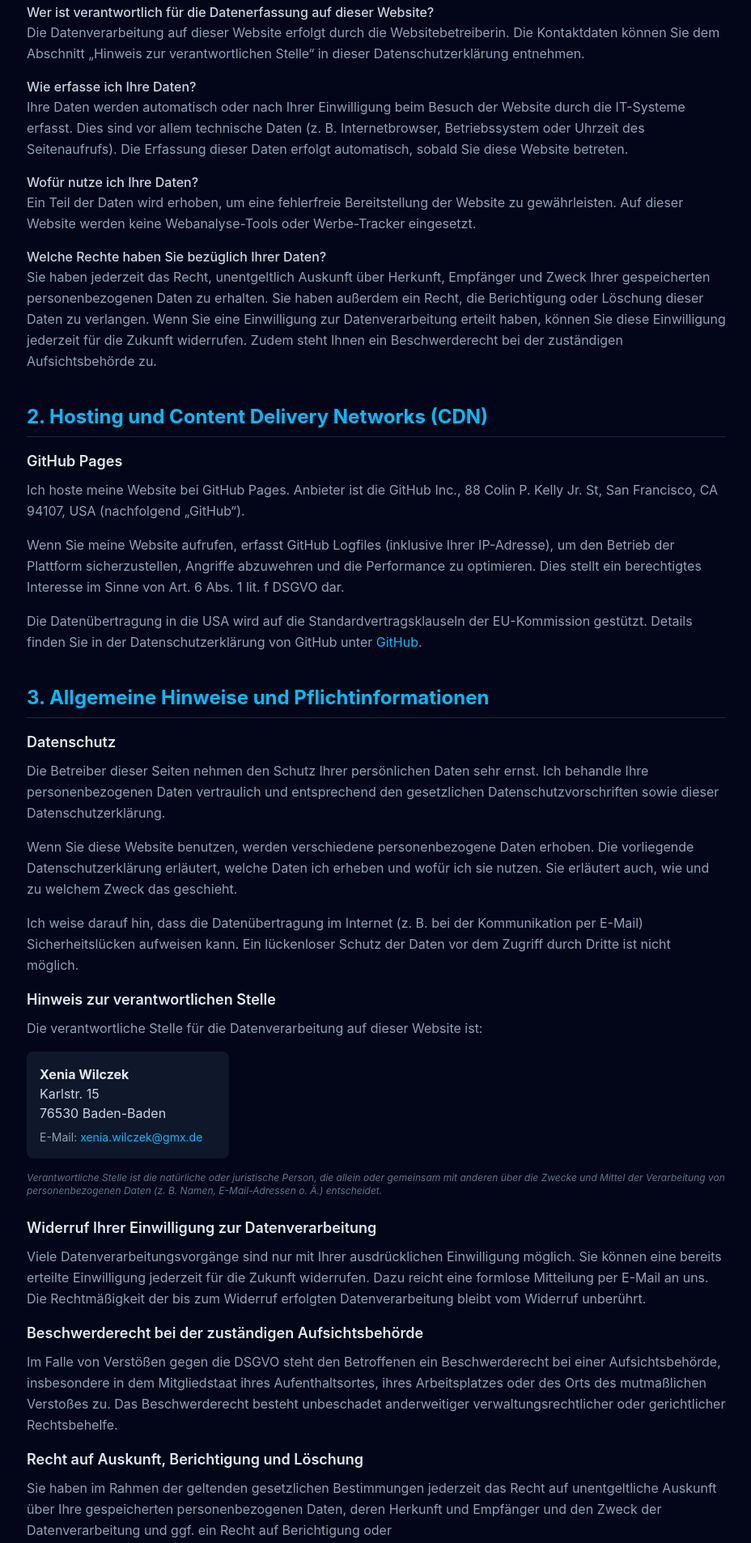
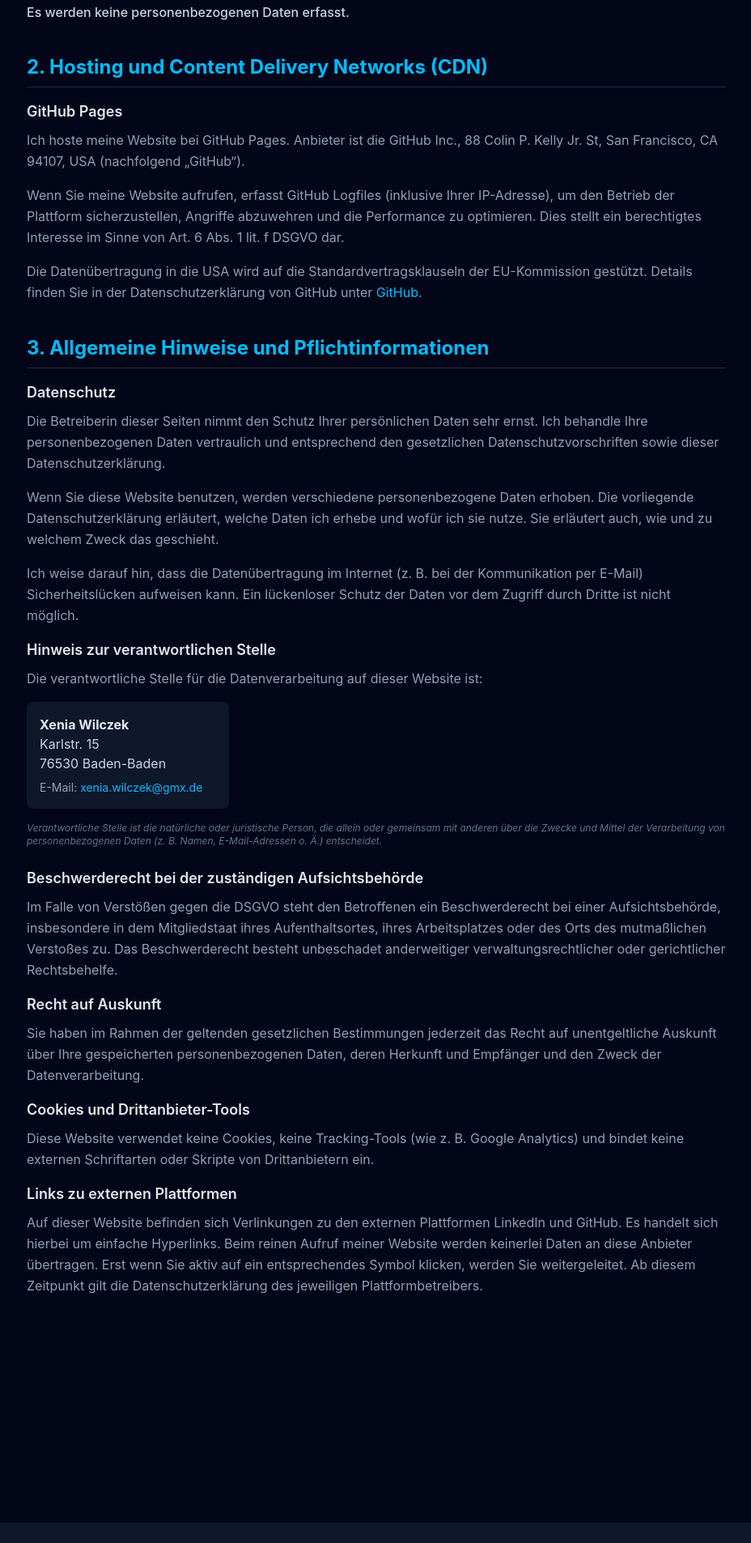
Before and after one commit to XeniaWilczek/PortfolioWebsite, a website built with Vite: page datenschutz.html in a window 1280 px wide. Shown: the part 460-2366 px from the top of the page at 81% size, without its empty margins (175-1103 px from the left). Built offline with nearby package versions, Linux system fonts and the light colour scheme.

Commit message:
Correct Datenschutz and Impressum

```diff
--- a/datenschutz.html
+++ b/datenschutz.html
@@ -55,46 +55,7 @@
             Datenerfassung auf dieser Website
           </h3>
           <p class="text-slate-300 font-medium mt-2">
-            Wer ist verantwortlich für die Datenerfassung auf dieser Website?
-          </p>
-          <p class="text-slate-400 mb-4 leading-relaxed">
-            Die Datenverarbeitung auf dieser Website erfolgt durch die
-            Websitebetreiberin. Die Kontaktdaten können Sie dem Abschnitt
-            „Hinweis zur verantwortlichen Stelle“ in dieser Datenschutzerklärung
-            entnehmen.
-          </p>
-
-          <p class="text-slate-300 font-medium mt-2">
-            Wie erfasse ich Ihre Daten?
-          </p>
-          <p class="text-slate-400 mb-4 leading-relaxed">
-            Ihre Daten werden automatisch oder nach Ihrer Einwilligung beim
-            Besuch der Website durch die IT-Systeme erfasst. Dies sind vor allem
-            technische Daten (z. B. Internetbrowser, Betriebssystem oder Uhrzeit
-            des Seitenaufrufs). Die Erfassung dieser Daten erfolgt automatisch,
-            sobald Sie diese Website betreten.
-          </p>
-
-          <p class="text-slate-300 font-medium mt-2">
-            Wofür nutze ich Ihre Daten?
-          </p>
-          <p class="text-slate-400 mb-4 leading-relaxed">
-            Ein Teil der Daten wird erhoben, um eine fehlerfreie Bereitstellung
-            der Website zu gewährleisten. Auf dieser Website werden keine
-            Webanalyse-Tools oder Werbe-Tracker eingesetzt.
-          </p>
-
-          <p class="text-slate-300 font-medium mt-2">
-            Welche Rechte haben Sie bezüglich Ihrer Daten?
-          </p>
-          <p class="text-slate-400 mb-4 leading-relaxed">
-            Sie haben jederzeit das Recht, unentgeltlich Auskunft über Herkunft,
-            Empfänger und Zweck Ihrer gespeicherten personenbezogenen Daten zu
-            erhalten. Sie haben außerdem ein Recht, die Berichtigung oder
-            Löschung dieser Daten zu verlangen. Wenn Sie eine Einwilligung zur
-            Datenverarbeitung erteilt haben, können Sie diese Einwilligung
-            jederzeit für die Zukunft widerrufen. Zudem steht Ihnen ein
-            Beschwerderecht bei der zuständigen Aufsichtsbehörde zu.
+            Es werden keine personenbezogenen Daten erfasst.
           </p>
         </section>
 
@@ -143,7 +104,7 @@
 
           <h3 class="text-lg font-semibold mt-4 mb-2">Datenschutz</h3>
           <p class="text-slate-400 mb-4 leading-relaxed">
-            Die Betreiber dieser Seiten nehmen den Schutz Ihrer persönlichen
+            Die Betreiberin dieser Seiten nimmt den Schutz Ihrer persönlichen
             Daten sehr ernst. Ich behandle Ihre personenbezogenen Daten
             vertraulich und entsprechend den gesetzlichen
             Datenschutzvorschriften sowie dieser Datenschutzerklärung.
@@ -151,7 +112,7 @@
           <p class="text-slate-400 mb-4 leading-relaxed">
             Wenn Sie diese Website benutzen, werden verschiedene
             personenbezogene Daten erhoben. Die vorliegende Datenschutzerklärung
-            erläutert, welche Daten ich erheben und wofür ich sie nutzen. Sie
+            erläutert, welche Daten ich erhebe und wofür ich sie nutze. Sie
             erläutert auch, wie und zu welchem Zweck das geschieht.
           </p>
           <p class="text-slate-400 mb-4 leading-relaxed">
@@ -191,17 +152,6 @@
           </p>
 
           <h3 class="text-lg font-semibold mt-4 mb-2">
-            Widerruf Ihrer Einwilligung zur Datenverarbeitung
-          </h3>
-          <p class="text-slate-400 mb-4 leading-relaxed">
-            Viele Datenverarbeitungsvorgänge sind nur mit Ihrer ausdrücklichen
-            Einwilligung möglich. Sie können eine bereits erteilte Einwilligung
-            jederzeit für die Zukunft widerrufen. Dazu reicht eine formlose
-            Mitteilung per E-Mail an uns. Die Rechtmäßigkeit der bis zum
-            Widerruf erfolgten Datenverarbeitung bleibt vom Widerruf unberührt.
-          </p>
-
-          <h3 class="text-lg font-semibold mt-4 mb-2">
             Beschwerderecht bei der zuständigen Aufsichtsbehörde
           </h3>
           <p class="text-slate-400 mb-4 leading-relaxed">
@@ -213,34 +163,34 @@
             Rechtsbehelfe.
           </p>
 
-          <h3 class="text-lg font-semibold mt-4 mb-2">
-            Recht auf Auskunft, Berichtigung und Löschung
-          </h3>
+          <h3 class="text-lg font-semibold mt-4 mb-2">Recht auf Auskunft</h3>
           <p class="text-slate-400 mb-4 leading-relaxed">
             Sie haben im Rahmen der geltenden gesetzlichen Bestimmungen
             jederzeit das Recht auf unentgeltliche Auskunft über Ihre
             gespeicherten personenbezogenen Daten, deren Herkunft und Empfänger
-            und den Zweck der Datenverarbeitung und ggf. ein Recht auf
-            Berichtigung oder
+            und den Zweck der Datenverarbeitung.
           </p>
 
-
-
-                    <h3 class="text-lg font-semibold mt-4 mb-2">Cookies und Drittanbieter-Tools</h3>
+          <h3 class="text-lg font-semibold mt-4 mb-2">
+            Cookies und Drittanbieter-Tools
+          </h3>
           <p class="text-slate-400 mb-4 leading-relaxed">
-            Diese Website verwendet keine Cookies, keine Tracking-Tools (wie z. B.
-            Google Analytics) und bindet keine externen Schriftarten oder Skripte von
-            Drittanbietern ein.
+            Diese Website verwendet keine Cookies, keine Tracking-Tools (wie z.
+            B. Google Analytics) und bindet keine externen Schriftarten oder
+            Skripte von Drittanbietern ein.
           </p>
 
-          <h3 class="text-lg font-semibold mt-4 mb-2">Links zu externen Plattformen</h3>
+          <h3 class="text-lg font-semibold mt-4 mb-2">
+            Links zu externen Plattformen
+          </h3>
           <p class="text-slate-400 mb-4 leading-relaxed">
-            Auf dieser Website befinden sich Verlinkungen zu den externen Plattformen
-            LinkedIn und GitHub. Es handelt sich hierbei um einfache Hyperlinks.
-            Beim reinen Aufruf unserer Website werden keinerlei Daten an diese Anbieter
-            übertragen. Erst wenn Sie aktiv auf ein entsprechendes Symbol klicken,
-            werden Sie weitergeleitet. Ab diesem Zeitpunkt gilt die Datenschutzerklärung
-            des jeweiligen Plattformbetreibers.
+            Auf dieser Website befinden sich Verlinkungen zu den externen
+            Plattformen LinkedIn und GitHub. Es handelt sich hierbei um einfache
+            Hyperlinks. Beim reinen Aufruf meiner Website werden keinerlei Daten
+            an diese Anbieter übertragen. Erst wenn Sie aktiv auf ein
+            entsprechendes Symbol klicken, werden Sie weitergeleitet. Ab diesem
+            Zeitpunkt gilt die Datenschutzerklärung des jeweiligen
+            Plattformbetreibers.
           </p>
         </section>
       </main>
@@ -248,14 +198,8 @@
 
     <footer class="bg-slate-900 px-6 text-center mt-24 lg:mt-48 py-10">
       <a href="./impressum.html" class="mr-4 hover:underline">Impressum</a>
-        <a href="./datenschutz.html" class="mr-4 hover:underline">Datenschutz</a>
+      <a href="./datenschutz.html" class="mr-4 hover:underline">Datenschutz</a>
       <span>&copy;&nbsp;Xenia Wilczek</span>
     </footer>
   </body>
 </html>
-
-        </section>
-      </main>
-    </div>
-  </body>
-</html>
--- a/impressum.html
+++ b/impressum.html
@@ -11,8 +11,9 @@
     <div class="container mx-auto mt-10 px-4 lg:mt-16 lg:px-8">
       <a
         href="./index.html"
-        class="flex gap-2 m-4 text-sky-400 hover:text-sky-300 transition-colors"
-        ><svg
+        class="flex gap-2 m-4 text-sky-400 hover:text-sky-300 transition-colors w-fit"
+      >
+        <svg
           xmlns="http://www.w3.org/2000/svg"
           fill="none"
           viewBox="0 0 24 24"
@@ -26,22 +27,34 @@
             d="M6.75 15.75 3 12m0 0 3.75-3.75M3 12h18"
           />
         </svg>
-        Zurück</a
-      >
+        Zurück
+      </a>
 
-      <main class="text-center">
-        <h1 class="text-3xl font-bold mt-28 lg:text-4xl">Impressum</h1>
-        <h2 class="text-xl font-bold mt-8 lg:text-2xl">Angaben gemäß §5 TMG</h2>
+      <main class="max-w-4xl mx-auto mt-12 px-4 pb-12 lg:mt-20 text-center">
+        <h1 class="text-3xl font-bold mb-8 lg:text-4xl">Impressum</h1>
+
+        <h2 class="text-xl font-bold mt-8 mb-2 lg:text-2xl text-sky-400">
+          Angaben gemäß § 5 TMG
+        </h2>
         <p class="text-slate-400">Xenia Wilczek</p>
         <p class="text-slate-400">Karlstr. 15</p>
-        <p class="text-slate-400">76530 Baden-Baden</p>
+        <p class="text-slate-400 mb-6">76530 Baden-Baden</p>
 
-        <h2 class="text-xl font-bold mt-8 lg:text-2xl">Kontakt</h2>
-        <p class="text-slate-400">Xenia Wilczek</p>
-        <p class="text-slate-400">+49 163 63 27 455</p>
-        <p class="text-slate-400">xenia.wilczek@gmx.de</p>
+        <h2 class="text-xl font-bold mt-8 mb-2 lg:text-2xl text-sky-400">
+          Kontakt
+        </h2>
+        <p class="text-slate-400">Telefon: +49 163 63 27 455</p>
+        <p class="text-slate-400">
+          E-Mail:
+          <a
+            href="mailto:xenia.wilczek@gmx.de"
+            class="text-sky-400 hover:underline"
+            >xenia.wilczek@gmx.de</a
+          >
+        </p>
       </main>
     </div>
+
     <footer class="bg-slate-900 px-6 text-center mt-24 lg:mt-48 py-10">
       <a href="./impressum.html" class="mr-4 hover:underline">Impressum</a>
       <a href="./datenschutz.html" class="mr-4 hover:underline">Datenschutz</a>
```
